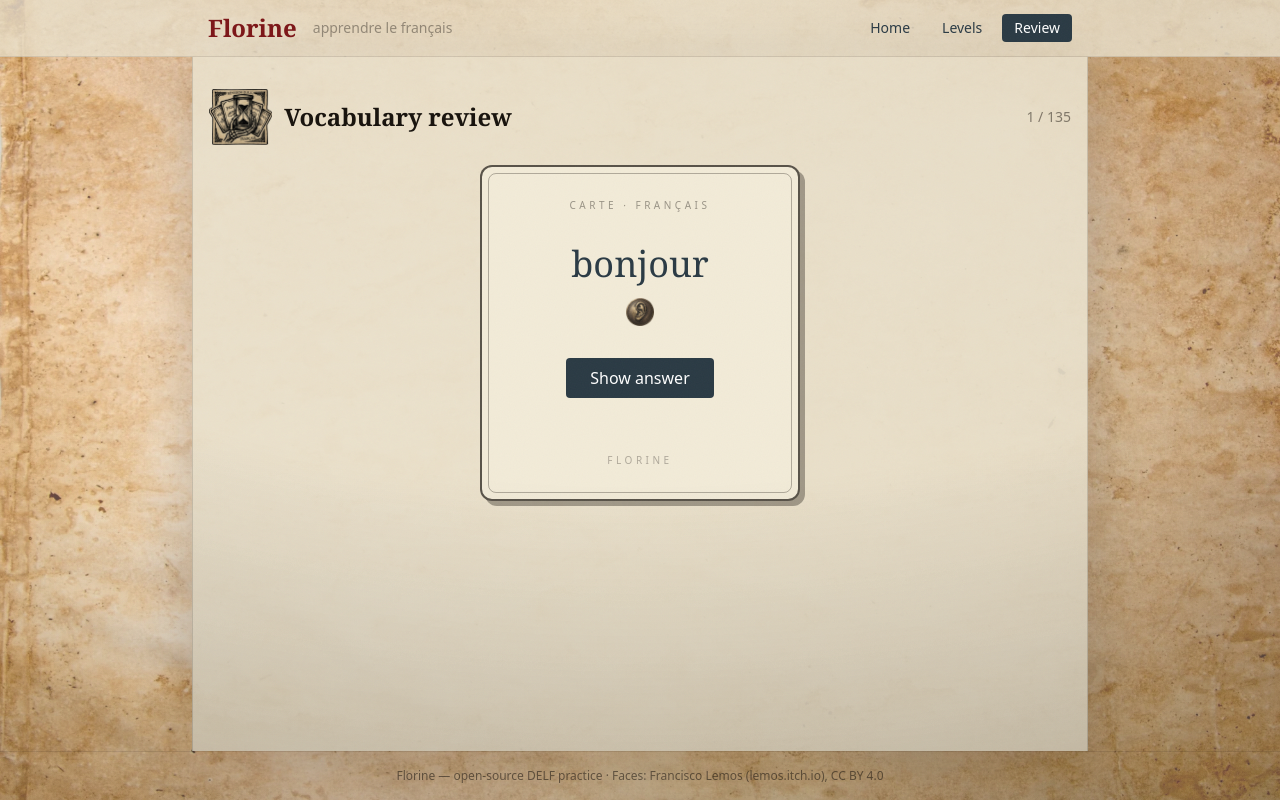
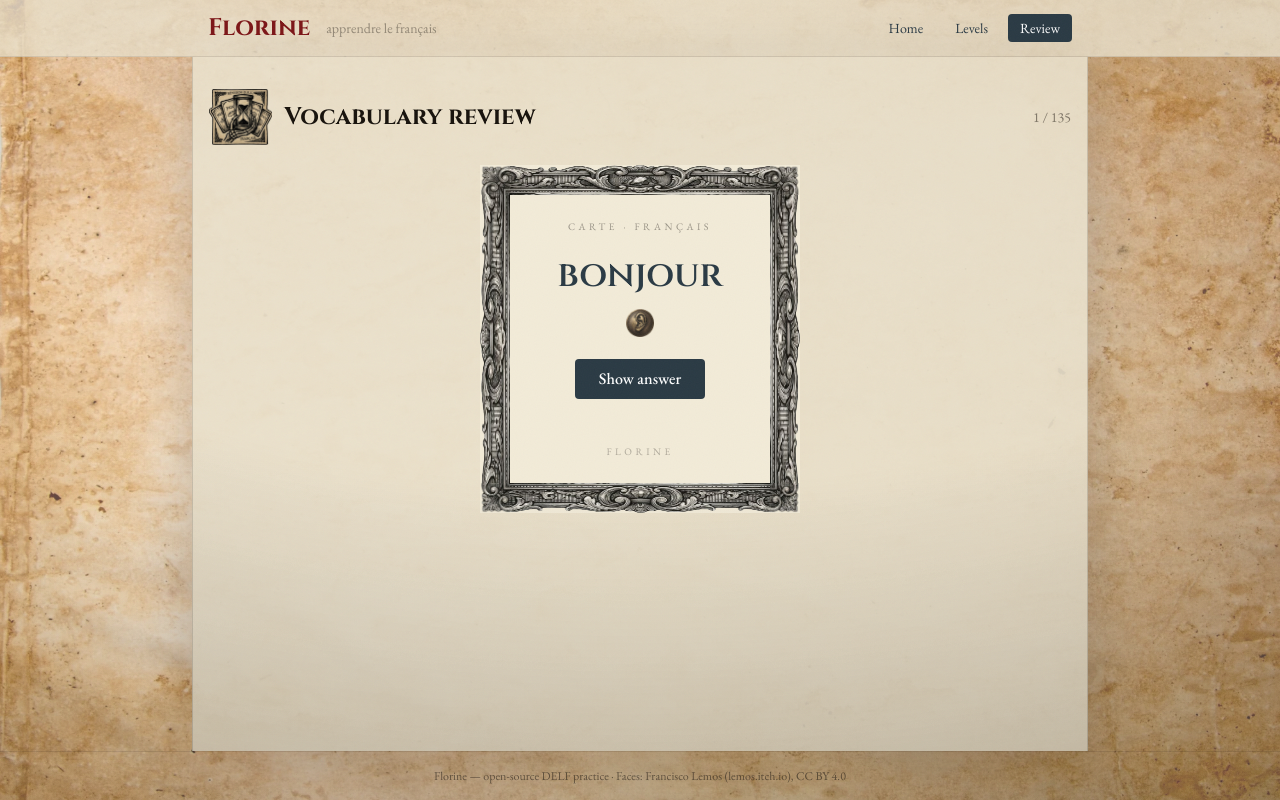
Before and after one commit to MRG-Hazmatz/florine, a React (Vite) app: page /review in a window 1280 px wide. Built offline with nearby package versions, Linux system fonts and the light colour scheme.

Commit message:
Fonts: Cinzel headings + EB Garamond body app-wide; unit prev/next nav + Next-unit on results; ornate frame on review card

```diff
--- a/index.html
+++ b/index.html
@@ -7,7 +7,7 @@
     <link rel="preconnect" href="https://fonts.googleapis.com" />
     <link rel="preconnect" href="https://fonts.gstatic.com" crossorigin />
     <link
-      href="https://fonts.googleapis.com/css2?family=Cinzel:wght@600;700;800&display=swap"
+      href="https://fonts.googleapis.com/css2?family=Cinzel:wght@600;700;800&family=EB+Garamond:ital,wght@0,400;0,500;0,600;1,400&display=swap"
       rel="stylesheet"
     />
     <title>Florine — apprendre le français</title>
--- a/src/components/exercises/ExercisePlayer.tsx
+++ b/src/components/exercises/ExercisePlayer.tsx
@@ -3,6 +3,7 @@ import { Link } from "react-router-dom";
 import type { Exercise, Unit } from "../../lib/content/schema";
 import type { GradeResult } from "../../lib/exercises/grade";
 import { useProgress } from "../../lib/storage/progress";
+import { getAdjacentUnits } from "../../lib/content/load";
 import MultipleChoice from "./MultipleChoice";
 import FillBlank from "./FillBlank";
 import Reorder from "./Reorder";
@@ -36,6 +37,7 @@ function renderExercise(ex: Exercise, graded: boolean, onGrade: (r: GradeResult)
 export default function ExercisePlayer({ unit }: { unit: Unit }) {
   const exercises = unit.exercises.exercises;
   const passThreshold = unit.exercises.passThreshold;
+  const nextUnit = getAdjacentUnits(unit).next;
 
   const recordScore = useProgress((s) => s.recordScore);
   const addSkillXp = useProgress((s) => s.addSkillXp);
@@ -124,6 +126,14 @@ export default function ExercisePlayer({ unit }: { unit: Unit }) {
           >
             Back to unit
           </Link>
+          {nextUnit && (
+            <Link
+              to={`/unit/${nextUnit.level}/${nextUnit.slug}`}
+              className="rounded bg-marine px-5 py-2.5 font-medium text-white hover:bg-marine/90"
+            >
+              Next unit →
+            </Link>
+          )}
         </div>
       </div>
     );
--- a/src/index.css
+++ b/src/index.css
@@ -15,7 +15,7 @@
   --color-rouge: #7c1517;
   --color-card: #f2ebd8;
 
-  --font-display: Georgia, "Times New Roman", serif;
+  --font-display: "Cinzel", Georgia, serif;
   --font-fancy: "Cinzel", Georgia, serif;
 }
 
@@ -40,7 +40,7 @@ body {
   background-attachment: fixed;
   background-repeat: no-repeat;
   color: var(--color-ink);
-  font-family: ui-sans-serif, system-ui, -apple-system, "Segoe UI", Roboto, sans-serif;
+  font-family: "EB Garamond", Georgia, "Times New Roman", serif;
   -webkit-font-smoothing: antialiased;
 }
 
@@ -64,3 +64,13 @@ body::after {
   pointer-events: none;
   background: radial-gradient(130% 110% at 50% 0%, transparent 55%, rgba(23, 18, 12, 0.22) 100%);
 }
+
+/* Ornate baroque 9-slice frame for showcase cards. The element's own
+   background fills the centre; the frame art draws only in the border ring. */
+.ornate-frame {
+  border-style: solid;
+  border-width: 30px;
+  border-image-source: url("/icons/frame.png");
+  border-image-slice: 70 69 65 68;
+  border-image-repeat: stretch;
+}
--- a/src/lib/content/load.ts
+++ b/src/lib/content/load.ts
@@ -143,3 +143,14 @@ export function getLevelSummaries(): LevelSummary[] {
 export function getUnit(level: string, slug: string): Unit | undefined {
   return content.units.find((u) => u.level === level && u.slug === slug);
 }
+
+/** Previous/next unit within the same level (by unit order). */
+export function getAdjacentUnits(unit: Unit): { prev?: Unit; next?: Unit } {
+  const sibs = getUnitsForLevel(unit.level);
+  const i = sibs.findIndex((u) => u.id === unit.id);
+  if (i < 0) return {};
+  return {
+    prev: i > 0 ? sibs[i - 1] : undefined,
+    next: i < sibs.length - 1 ? sibs[i + 1] : undefined,
+  };
+}
--- a/src/pages/Review.tsx
+++ b/src/pages/Review.tsx
@@ -100,8 +100,8 @@ export default function Review() {
 
       {/* Tarot-style flashcard: thick outer frame + thin inner rule + hard offset shadow */}
       <div className="mx-auto max-w-xs">
-        <div className="rounded-xl border-2 border-ink/70 bg-card p-1.5 shadow-[5px_5px_0_rgba(23,18,12,0.35)]">
-          <div className="flex min-h-80 flex-col items-center justify-between rounded-lg border border-ink/30 px-5 py-6 text-center">
+        <div className="ornate-frame bg-card">
+          <div className="flex min-h-72 flex-col items-center justify-between px-5 py-6 text-center">
             <span className="text-[10px] uppercase tracking-[0.35em] text-ink/40">
               Carte · Français
             </span>
--- a/src/pages/UnitView.tsx
+++ b/src/pages/UnitView.tsx
@@ -1,6 +1,6 @@
 import { useEffect } from "react";
 import { Link, useParams } from "react-router-dom";
-import { getUnit } from "../lib/content/load";
+import { getUnit, getAdjacentUnits } from "../lib/content/load";
 import ReviewBadge from "../components/ReviewBadge";
 import AudioButton from "../components/AudioButton";
 import GuideStranger from "../components/GuideStranger";
@@ -28,6 +28,7 @@ export default function UnitView() {
 
   const { lesson, review } = unit;
   const unreviewed = review.status !== "approved";
+  const { prev, next } = getAdjacentUnits(unit);
 
   return (
     <article className="space-y-8">
@@ -94,6 +95,26 @@ export default function UnitView() {
           Go to exercises ({unit.exercises.exercises.length}) →
         </Link>
       </div>
+
+      <nav className="flex justify-between gap-4 border-t border-ink/10 pt-4 text-sm">
+        {prev ? (
+          <Link to={`/unit/${prev.level}/${prev.slug}`} className="text-marine hover:underline">
+            ← {prev.lesson.title}
+          </Link>
+        ) : (
+          <span />
+        )}
+        {next ? (
+          <Link
+            to={`/unit/${next.level}/${next.slug}`}
+            className="ml-auto text-right text-marine hover:underline"
+          >
+            {next.lesson.title} →
+          </Link>
+        ) : (
+          <span />
+        )}
+      </nav>
     </article>
   );
 }
```
Also changed, not shown: public/icons/frame.png (added).
